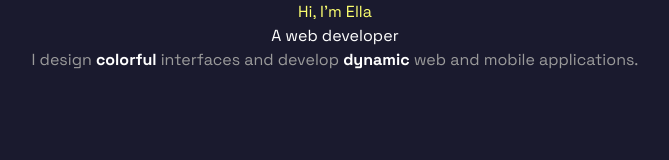
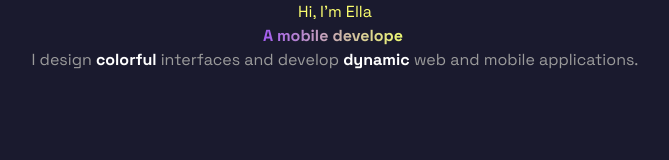
Before and after one commit to ella-emc/my-portfolio, a React (Vite) app: page / in a window 1280 px wide. Shown: the top 160 px of the page, without its empty margins (305-974 px from the left). Built offline with nearby package versions, Linux system fonts and the light colour scheme.

Commit message:
feat: :sparkles: Add TypeAnimation sequence

```diff
--- a/src/components/HeroSection.tsx
+++ b/src/components/HeroSection.tsx
@@ -1,10 +1,32 @@
-import React from 'react';
+import { TypeAnimation } from "react-type-animation";
 
 const HeroSection = () => {
   return (
     <section className='flex flex-col items-center justify-center'>
       <p className='text-accent font-space-grotesk'>Hi, I'm Ella</p>
-      <h1 className='text-text font-space-grotesk'>A web developer</h1>
+      <TypeAnimation
+        sequence={[
+          'A web developer',
+          1500,
+          'A mobile developer',
+          1500,
+          'A full-stack developer',
+          1500,
+          'An AI and data science enthusiast',
+          1500
+        ]}
+        wrapper="span"
+        speed={{ type: "keyStrokeDelayInMs", value: 90 }}
+        style={{
+          backgroundImage: "linear-gradient(to right, #A35CF0 0%, #F0FF6F 100%)",
+          WebkitBackgroundClip: "text",
+          backgroundClip: "text",
+          color: "transparent",
+        }}
+        className="font-space-grotesk font-bold"
+        repeat={Infinity}
+        cursor={true}
+      />
       <p className='font-space-grotesk text-text-low-contrast'>I design <span className='font-bold text-text'>colorful</span> interfaces and develop <span className='font-bold text-text'>dynamic</span> web and mobile applications.</p>
     </section>
   )
```
